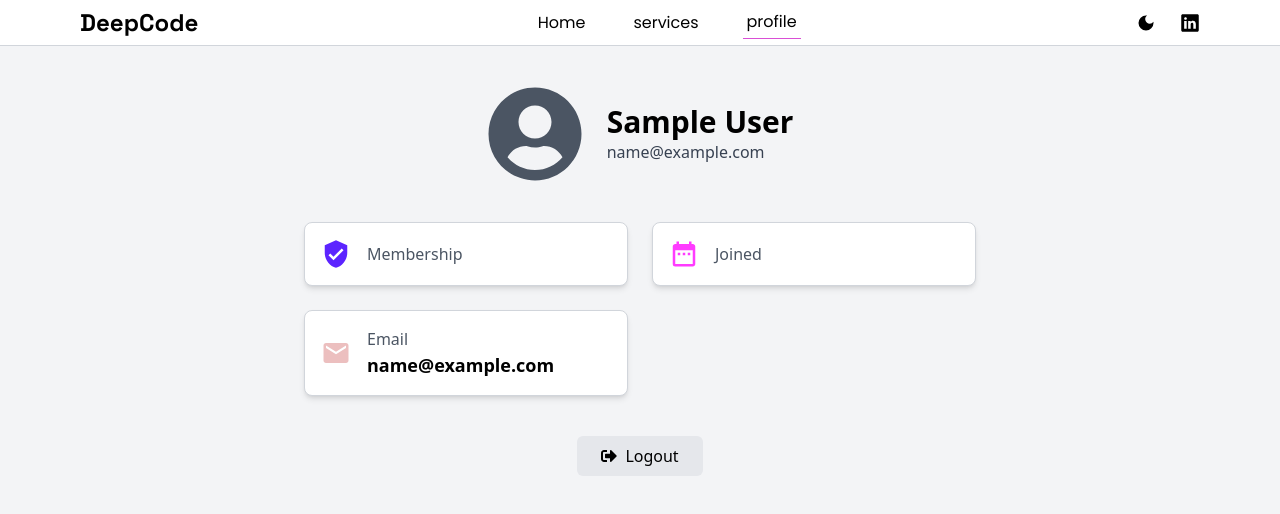
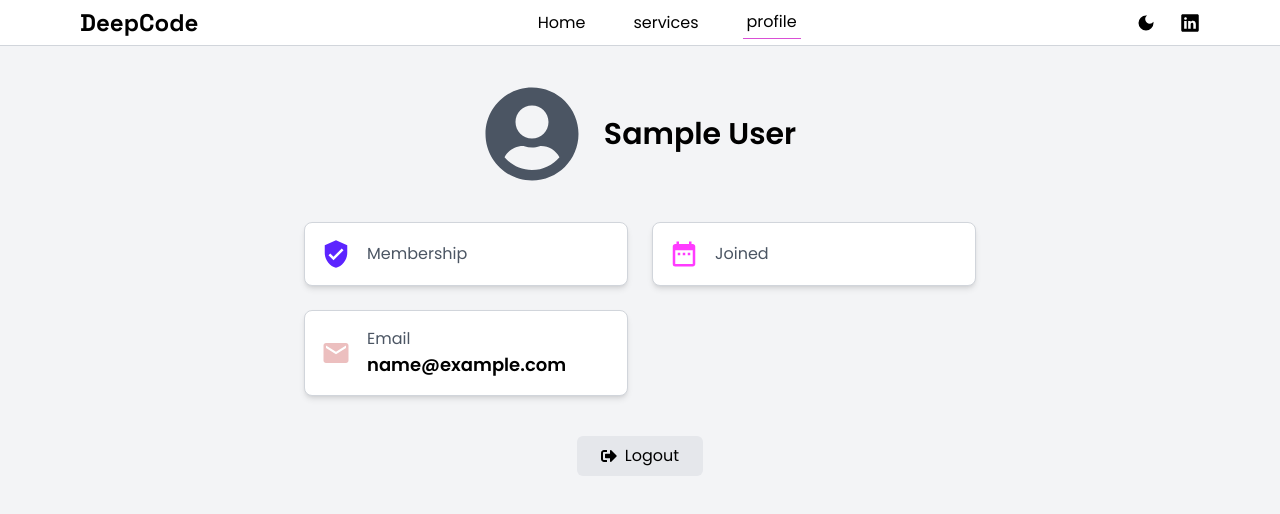
Before and after one commit to developer-tayab/DeepCode_Mern_Ai, a React (Vite) app in the folder frontend/: page /profile in a window 1280 px wide. Shown: the top 514 px of the page. Built offline with nearby package versions, Linux system fonts and the light colour scheme; sample sign-in values are in the browser's storage; a web font is replaced by a local one.

Commit message:
Add join date in profile page from backend

```diff
--- a/frontend/src/pages/ProfilePage.jsx
+++ b/frontend/src/pages/ProfilePage.jsx
@@ -31,7 +31,7 @@ const ProfilePage = () => {
 
   return (
     <div
-      className={`h-[94vh] flex flex-col items-center px-6 py-10 transition-all duration-300 ${
+      className={`h-[94vh] font-poppins flex flex-col items-center px-6 py-10 transition-all duration-300 ${
         theme === "light" ? "bg-gray-100 text-black" : "bg-black text-white"
       }`}
     >
@@ -47,9 +47,9 @@ const ProfilePage = () => {
           <p
             className={`${
               theme === "light" ? "text-gray-700" : "text-gray-400"
-            }`}
+            } text-3xl font-bold  `}
           >
-            {userInformation.email}
+            {userInformation.fullname}
           </p>
         </div>
       </div>
@@ -96,7 +96,7 @@ const ProfilePage = () => {
             >
               Joined
             </p>
-            <p className="text-lg font-semibold">{userInformation.joined}</p>
+            <p className="text-lg font-semibold">{userInformation.date}</p>
           </div>
         </div>
 
```
Also changed, not shown: 1 other file (tests, documents, lock files or other folders).
